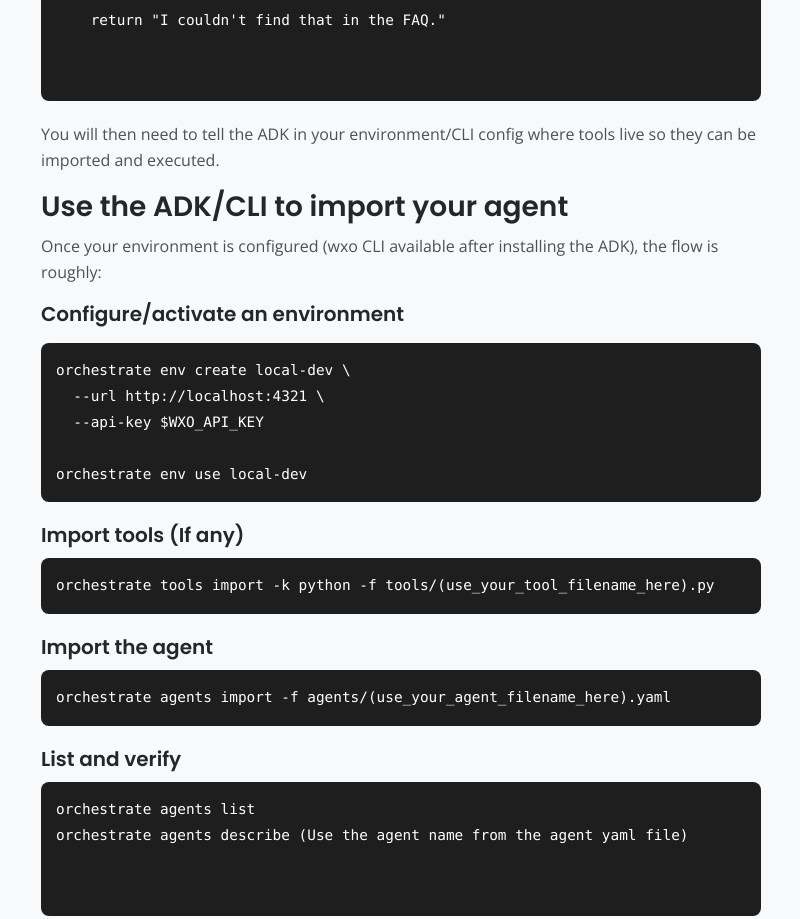
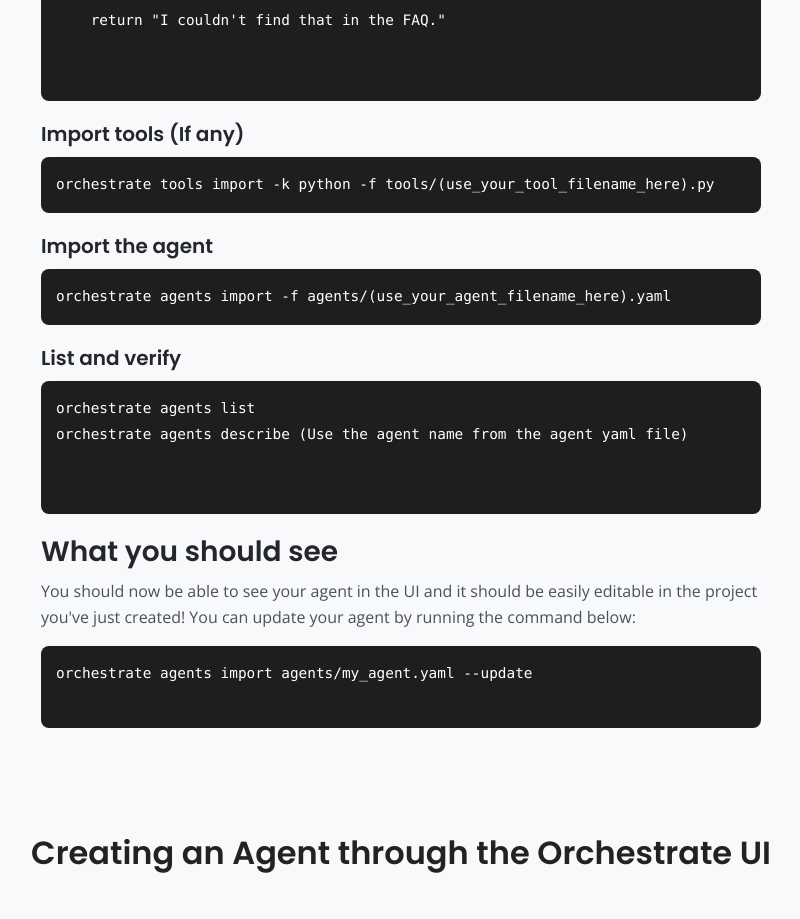
Before and after one commit to taivanle/taivanle.github.io, a plain HTML site: page docs/create_agent.html in a window 1280 px wide. Shown: the part 5340-6259 px from the top of the page, without its empty margins (239-1039 px from the left). Drawn offline with nearby package versions, Linux system fonts and the light colour scheme.

Commit message:
remove: remove the section about the CLI local import.

```diff
--- a/docs/create_agent.html
+++ b/docs/create_agent.html
@@ -321,23 +321,8 @@
 
 
 </code></pre>
-                <p>
-                    You will then need to tell the ADK in your environment/CLI config where tools live so they can be
-                    imported and executed.
-                </p>
 
-                <h3>Use the ADK/CLI to import your agent</h3>
-                <p>
-                    Once your environment is configured (wxo CLI available after installing the ADK), the flow is
-                    roughly:
-                <h5>Configure/activate an environment</h5>
-                </p>
-                <pre class="code-block"><code>orchestrate env create local-dev \
-  --url http://localhost:4321 \
-  --api-key $WXO_API_KEY
-
-orchestrate env use local-dev
-</code></pre>
+                </code></pre>
                 <h5>Import tools (If any)</h5>
                 <pre class="code-block"><code>orchestrate tools import -k python -f tools/(use_your_tool_filename_here).py
 </code></pre>
```
